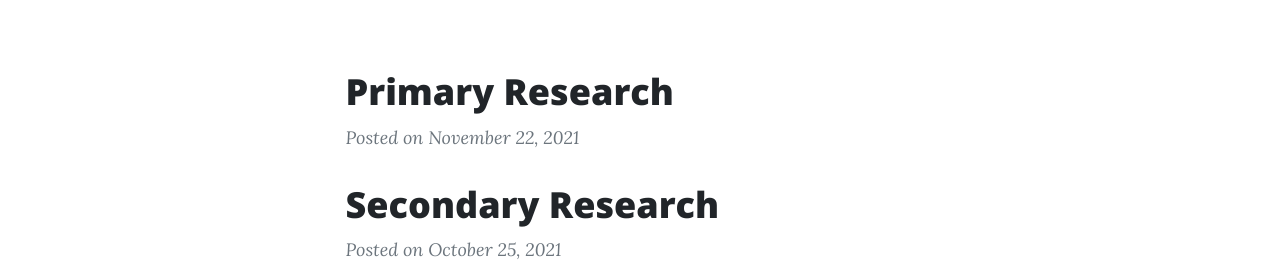
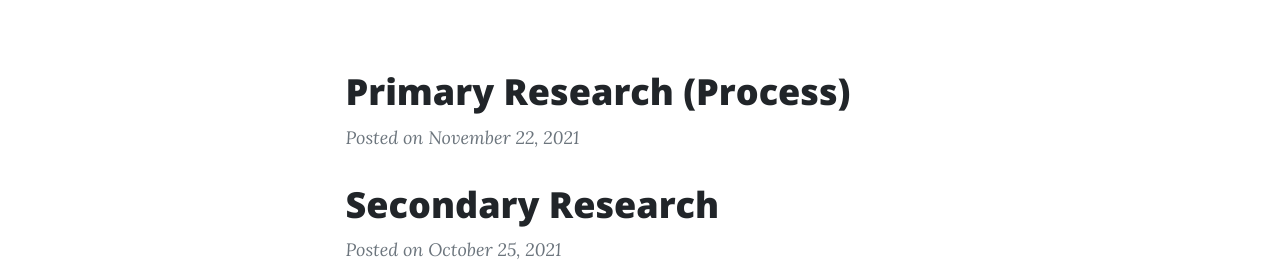
Before and after one commit to jeffreykaili/SPH4UEA-Website, a plain HTML site: page index.html in a window 1280 px wide. Shown: the part 540-806 px from the top of the page. Drawn offline with nearby package versions, Linux system fonts and the light colour scheme.

Commit message:
primary research process

```diff
--- a/index.html
+++ b/index.html
@@ -53,7 +53,7 @@
                 <div class="col-md-10 col-lg-8 col-xl-7">
                     <div class="post-preview">
                         <a href="primary_research.html">
-                            <h2 class="post-title">Primary Research</h2>
+                            <h2 class="post-title">Primary Research (Process)</h2>
                             <h3 class="post-subtitle"></h3>
                         </a>
                         <p class="post-meta"> Posted on November 22, 2021 </p>
```
